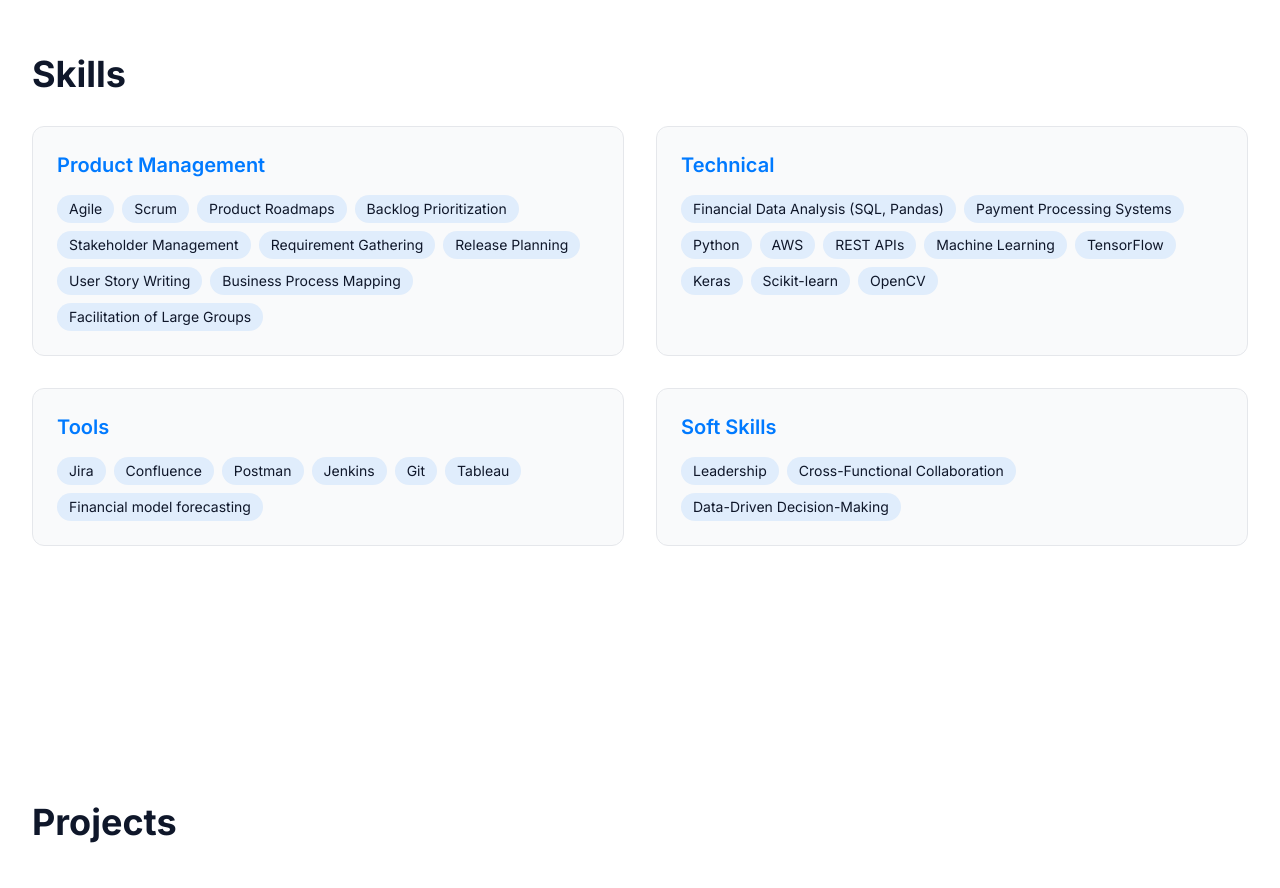
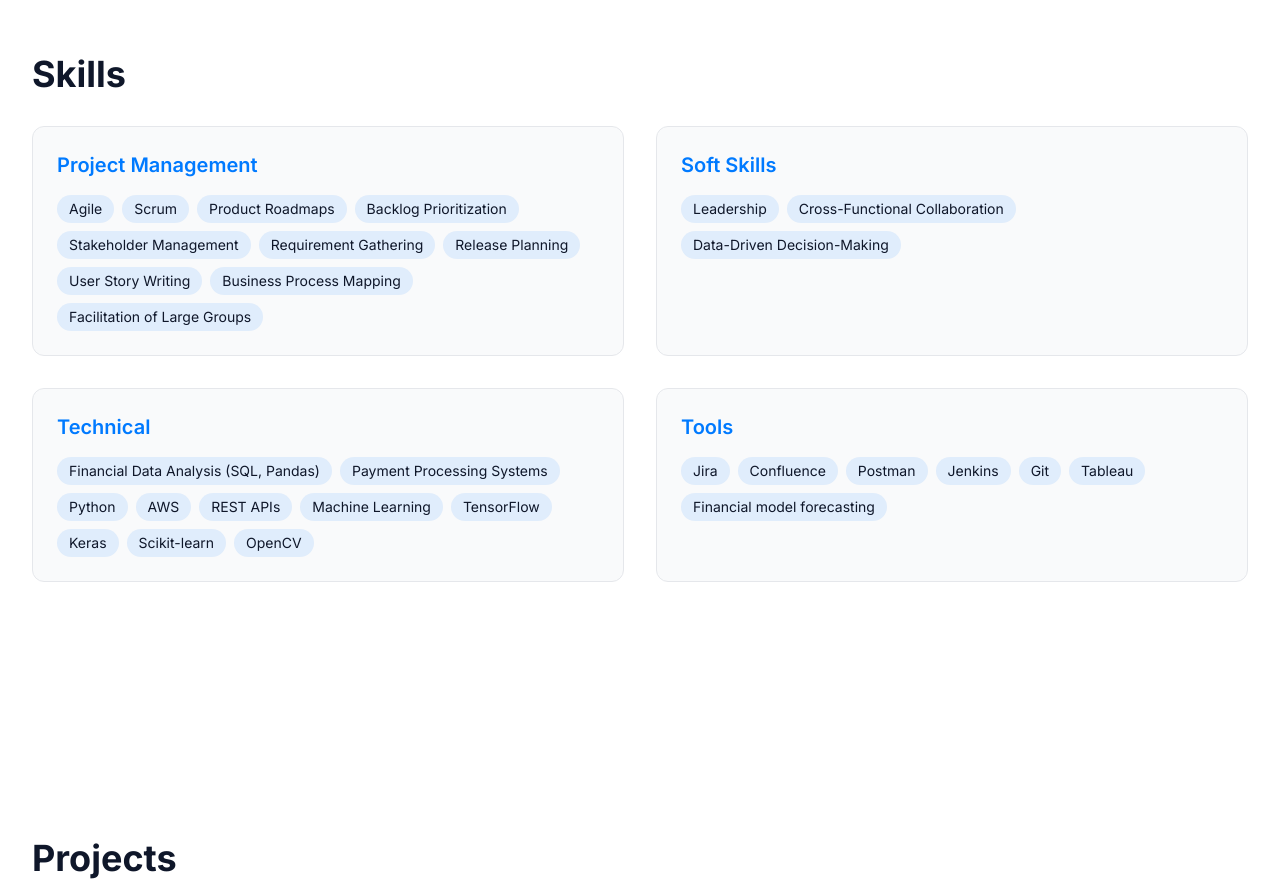
Before and after one commit to pulkitk07/Portfolio2, a Next.js app: page / in a window 1280 px wide. Shown: the part 3360-4248 px from the top of the page. Built offline with nearby package versions, Linux system fonts and the light colour scheme.

Commit message:
Update Skills.tsx

```diff
--- a/src/components/sections/Skills.tsx
+++ b/src/components/sections/Skills.tsx
@@ -7,7 +7,7 @@ import SectionHeading from '../shared/SectionHeading'
 
 const skillCategories = [
   {
-    title: 'Product Management',
+    title: 'Project Management',
     skills: [
       'Agile',
       'Scrum',
@@ -19,6 +19,14 @@ const skillCategories = [
       'User Story Writing',
       'Business Process Mapping',
       'Facilitation of Large Groups',
+    ],
+  },
+  {
+    title: 'Soft Skills',
+    skills: [
+      'Leadership',
+      'Cross-Functional Collaboration',
+      'Data-Driven Decision-Making',
     ],
   },
   {
@@ -48,14 +56,7 @@ const skillCategories = [
       'Financial model forecasting',
     ],
   },
-  {
-    title: 'Soft Skills',
-    skills: [
-      'Leadership',
-      'Cross-Functional Collaboration',
-      'Data-Driven Decision-Making',
-    ],
-  },
+
 ]
 
 export default function Skills() {
```
